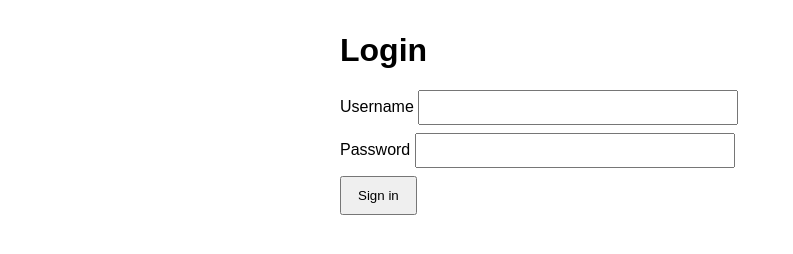
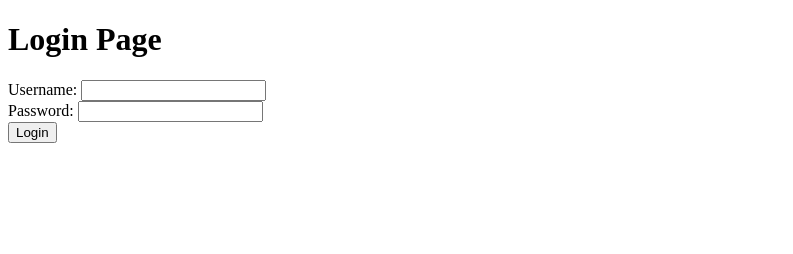
Before and after one commit to jennymarrocco/CSP451-CheckPoint1-JenniferMarrocco, a plain HTML site: page login.html in a window 1280 px wide. Shown: the whole page, without its empty margins (0-793 px from the left). Drawn offline with Linux system fonts and the light colour scheme.

Commit message:
add login.html page

```diff
--- a/login.html
+++ b/login.html
@@ -1,37 +1,14 @@
 <!DOCTYPE html>
 <html>
 <head>
-  <meta charset="utf-8">
   <title>Login</title>
-  <style>
-    body { font-family: sans-serif; max-width: 600px; margin: 2rem auto; }
-    label { display:block; margin: .5rem 0; }
-    input { padding:.5rem; width: 100%; max-width: 300px; }
-    button { padding:.6rem 1rem; }
-    #status { margin-top: 1rem; font-weight: bold; }
-  </style>
 </head>
 <body>
-  <h1>Login</h1>
-  <form id="loginForm">
-    <label>Username <input name="username" required></label>
-    <label>Password <input name="password" type="password" required></label>
-    <button type="submit">Sign in</button>
+  <h1>Login Page</h1>
+  <form>
+    <label>Username: <input type="text" name="user"></label><br>
+    <label>Password: <input type="password" name="pass"></label><br>
+    <button type="submit">Login</button>
   </form>
-  <p id="status"></p>
-  <script>
-    // Simple demo-only "auth": just checks non-empty fields
-    document.getElementById('loginForm').addEventListener('submit', (e) => {
-      e.preventDefault();
-      const u = e.target.username.value.trim();
-      const p = e.target.password.value.trim();
-      if (!u || !p) {
-        document.getElementById('status').textContent = "Please enter both fields.";
-        return;
-      }
-      document.getElementById('status').textContent = "Logged in (demo).";
-      console.log("Demo login for:", u);
-    });
-  </script>
 </body>
 </html>
```
